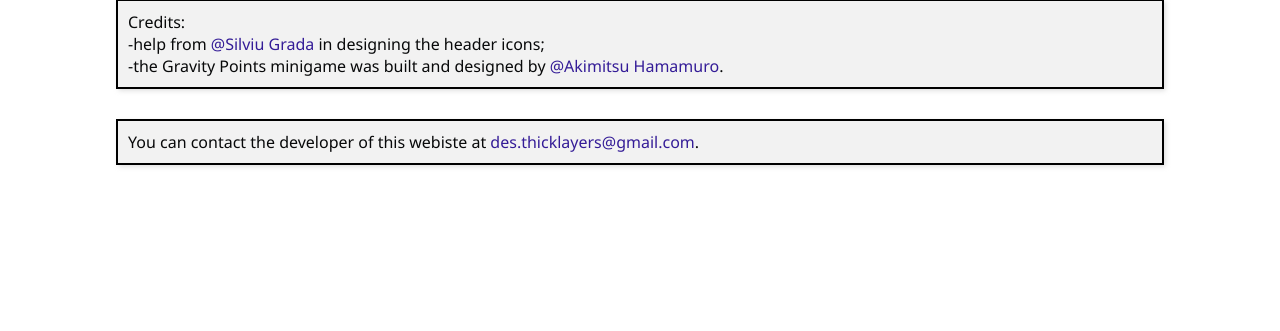
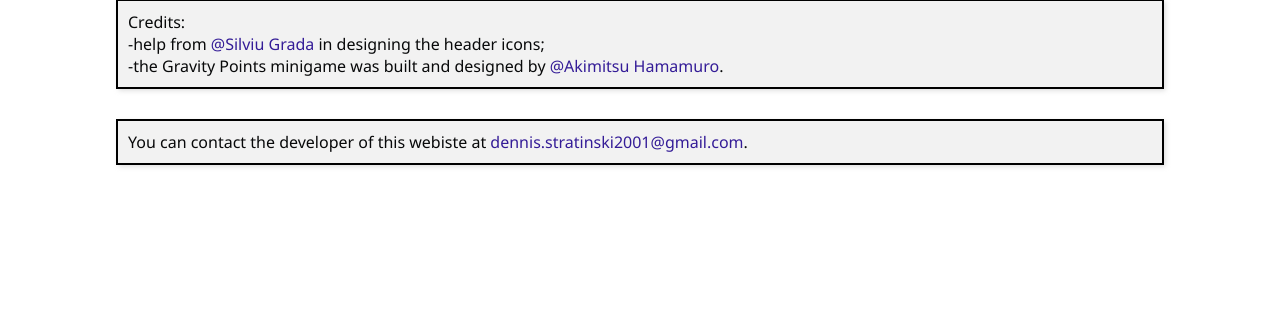
Before and after one commit to stratidennis/esuriit, a PHP site: page /about.php in a window 1280 px wide. Shown: the part 414-745 px from the top of the page. Run offline with PHP 8.4, Linux system fonts and the light colour scheme; some web fonts are replaced.

Commit message:
updated links

```diff
--- a/about.php
+++ b/about.php
@@ -22,11 +22,11 @@ require 'header.php';
         </p>
         <p>
             Credits: </br>
-            -help from <a href="https://www.facebook.com/grada.silviu" target="_blank">@Silviu Grada</a> in designing the header icons; </br>
+            -help from <a href="https://www.linkedin.com/in/silviu-grada-53a0471b9/" target="_blank">@Silviu Grada</a> in designing the header icons; </br>
             -the Gravity Points minigame was built and designed by <a href="https://codepen.io/akm2/pen/rHIsa" target="_blank">@Akimitsu Hamamuro</a>.
         </p>
         <p>
-            You can contact the developer of this webiste at <a>des.thicklayers@gmail.com</a>.
+            You can contact the developer of this webiste at <a>dennis.stratinski2001@gmail.com</a>.
         </p>
 
     </body>
```
